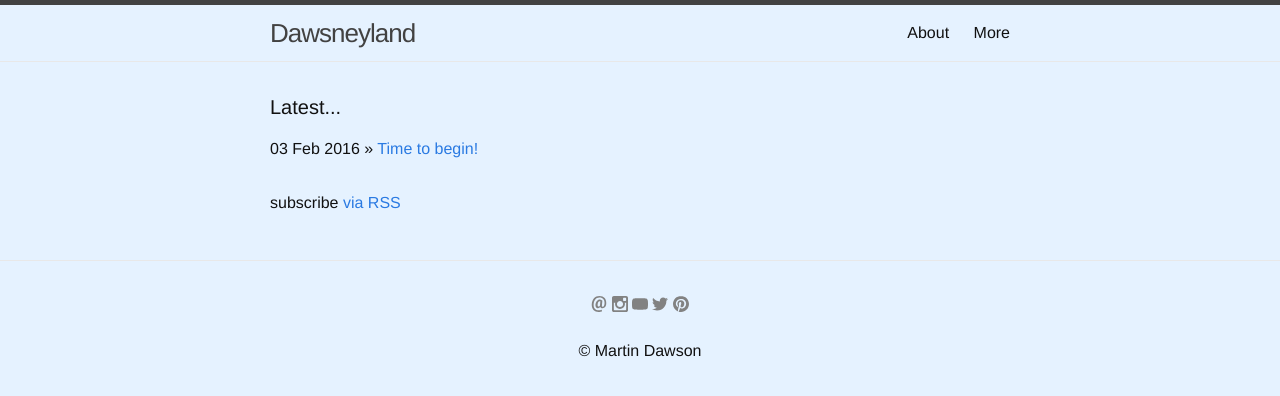
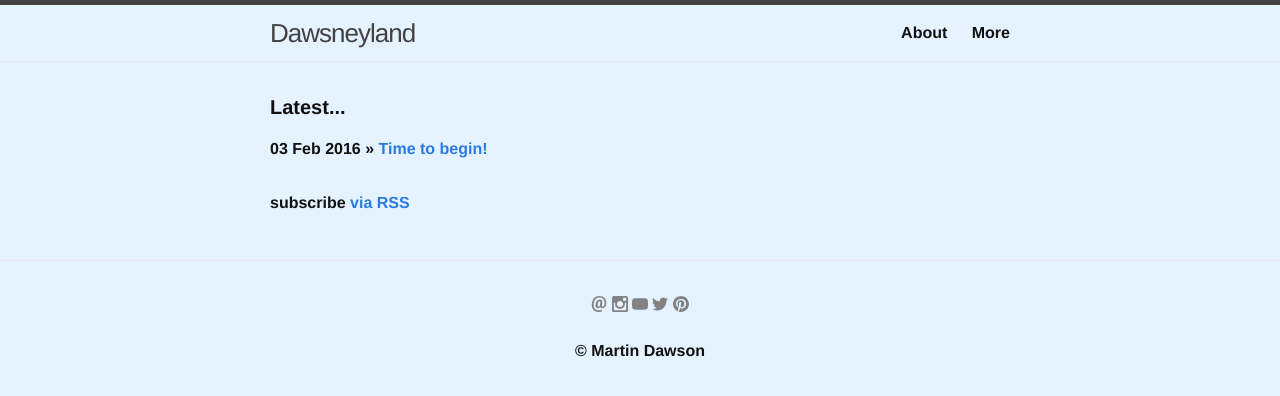
Before and after one commit to dawsneyland/formerdland, a Jekyll site: the page built from index.html, in a window 1280 px wide. Shown: the top 396 px of the page. Built offline with Jekyll 4.4.1, drawn with Linux system fonts in a browser that asks for light colours.

Commit message:
Update main.scss

```diff
--- a/css/main.scss
+++ b/css/main.scss
@@ -8,7 +8,7 @@
 // Our variables
 $base-font-family: "Helvetica Neue", Helvetica, Arial, sans-serif;
 $base-font-size:   16px;
-$base-font-weight: 400;
+$base-font-weight: 600;
 $small-font-size:  $base-font-size * 0.875;
 $base-line-height: 1.5;
 
```
